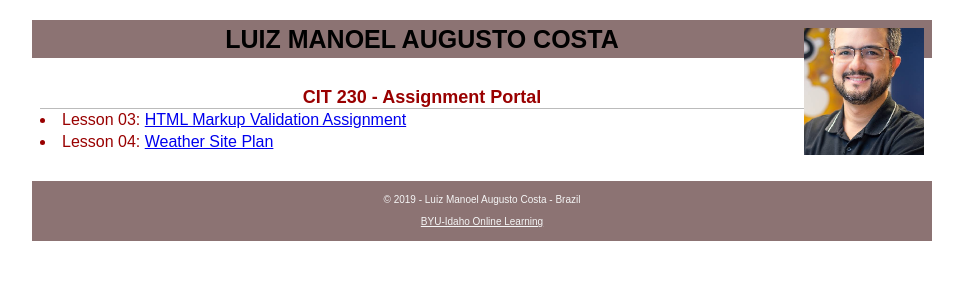
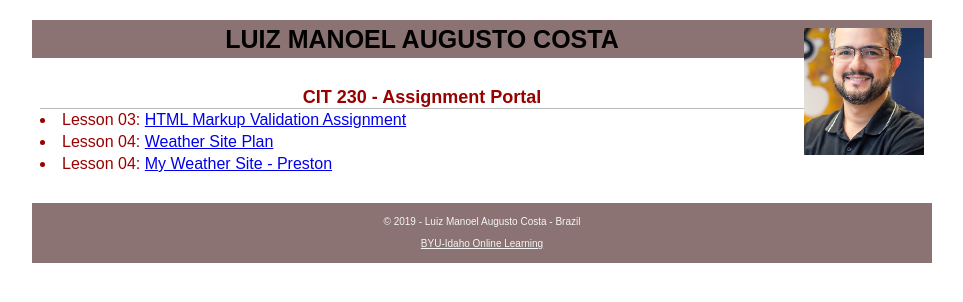
Before and after one commit to manusud2/manusud2.github.io, a plain HTML site: page index.html in a window 1280 px wide. Shown: the whole page, without its empty margins (158-1121 px from the left). Drawn offline with Linux system fonts and the light colour scheme.

Commit message:
Update Final

```diff
--- a/index.html
+++ b/index.html
@@ -19,6 +19,7 @@
       <h2>CIT 230 - Assignment Portal</h2>
       <li>Lesson 03: <a href="/assignments/lesson-3/fixedhtml.html" target="_blank">HTML Markup Validation Assignment</a></li>
       <li>Lesson 04: <a href="/assignments/lesson-4/weathersiteplan.pdf" target="_blank">Weather Site Plan</a></li>
+      <li>Lesson 04: <a href="/assignments/lesson-4/preston-4.html" target="_blank">My Weather Site - Preston</a></li>
     </main>
 
     <footer>
```
